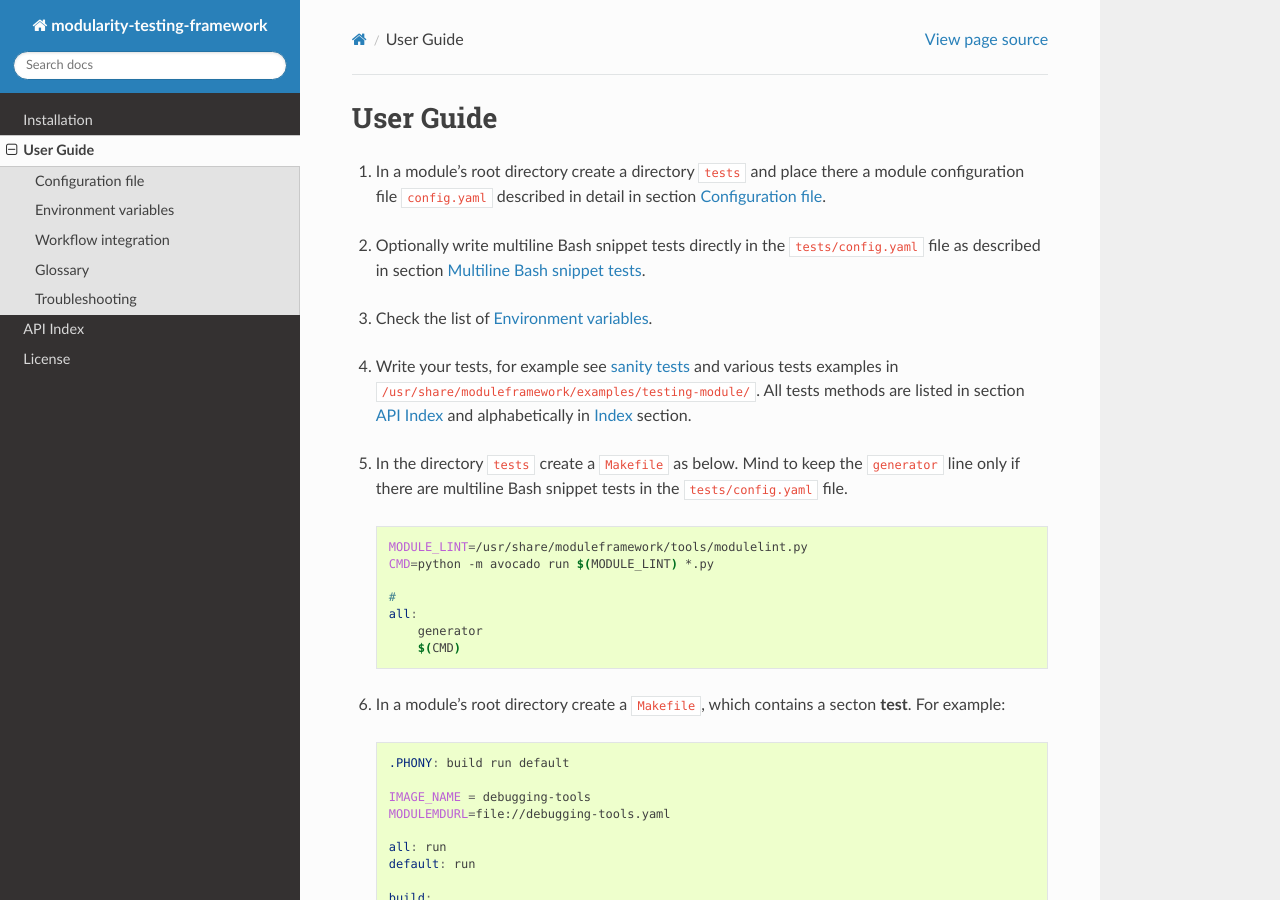
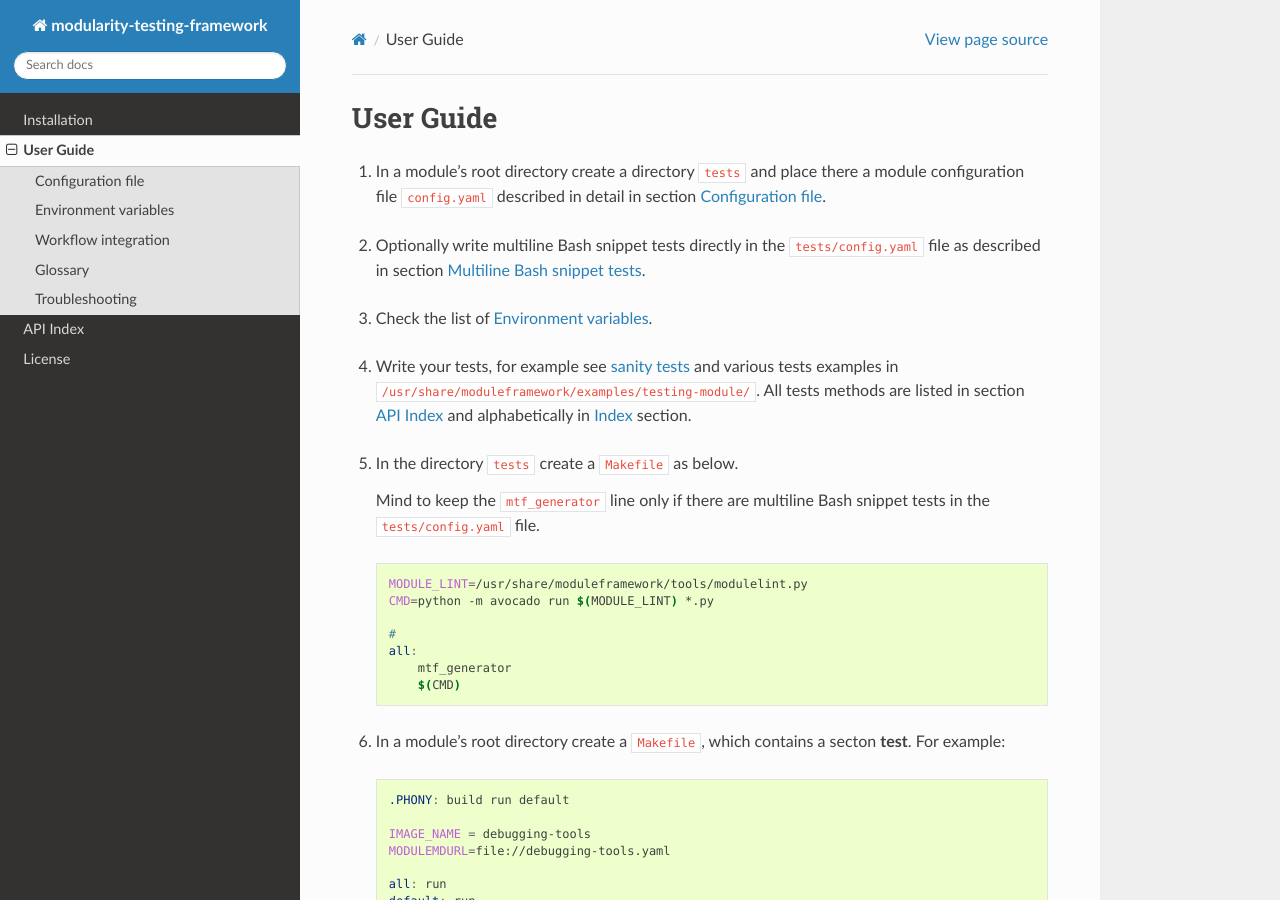
Before and after one commit to fedora-modularity/meta-test-family, a Sphinx documentation site: the page built from docs/user_guide/index.rst, in a window 1280 px wide and 900 px high. Built offline with Sphinx 7.4.7 and the Read the Docs theme 2.0.0, drawn with Linux system fonts in a browser that asks for light colours; pages that are not in the unit, such as notebooks, are missing from menus.

Commit message:
docs replacing generator with mtf-generator

```diff
--- a/docs/api/index.rst
+++ b/docs/api/index.rst
@@ -9,7 +9,7 @@ This section contains the MTF API, auto generated from `the source code`_.
 
    module_framework
    exceptions_debug
-   generator
+   mtf_generator
    compose_info
    pdc_data
    dockerlinter
--- a/docs/api/generator.rst
+++ b/docs/api/mtf_generator.rst
@@ -1,6 +1,6 @@
 MTF Generator
 =============
 
-.. automodule:: moduleframework.generator
+.. automodule:: moduleframework.mtf_generator
    :members:
    :undoc-members:
--- a/docs/user_guide/index.rst
+++ b/docs/user_guide/index.rst
@@ -18,7 +18,9 @@ User Guide
 .. _sanity tests: https://pagure.io/modularity-testing-framework/blob/master/f/examples/template/sanity_template.py
 .. _API Index: ../api/index
 
-5. In the directory ``tests`` create a ``Makefile`` as below. Mind to keep the ``generator`` line only if there are multiline Bash snippet tests in the ``tests/config.yaml`` file.
+5. In the directory ``tests`` create a ``Makefile`` as below.
+
+   Mind to keep the ``mtf_generator`` line only if there are multiline Bash snippet tests in the ``tests/config.yaml`` file.
 
  .. code-block:: makefile
 
@@ -27,7 +29,7 @@ User Guide
 
     #
     all:
-        generator
+        mtf_generator
         $(CMD)
 
 6. In a module's root directory create a ``Makefile``, which contains a secton **test**. For example:
```
